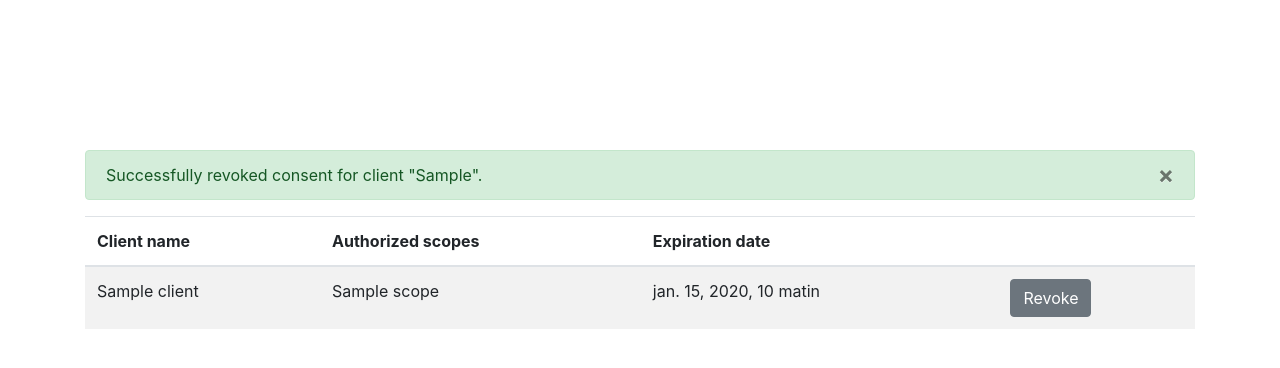
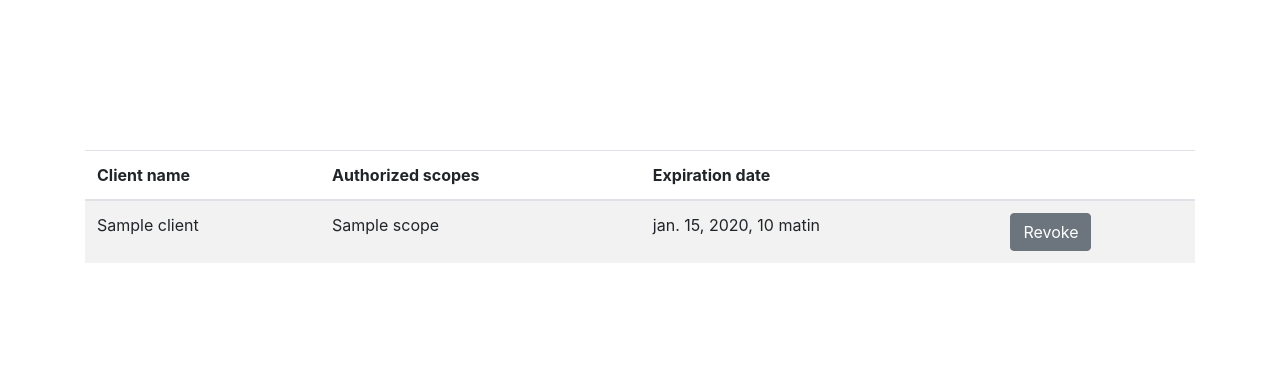
Before and after one commit to Polytechnique-org/xorgauth, a Django app: template xorgauth/templates/list_consents.html in a window 1280 px wide. Shown: the part 56-424 px from the top of the page. Run offline with Django 3.2, Linux system fonts and the light colour scheme; the template is opened without the code that fills it: most values are stand-ins (such as "Sample title", 1, 10 or a date in 2020); some libraries are stand-ins or nearby versions.

Commit message:
use django messages for list_consents

```diff
--- a/xorgauth/templates/list_consents.html
+++ b/xorgauth/templates/list_consents.html
@@ -3,22 +3,8 @@
 
 {% block content %}
 
-{% if error %}
-    <div class="alert alert-danger" role="alert">
-        <button type="button" class="close" data-dismiss="alert" aria-label="Close">
-            <span aria-hidden="true">&times;</span>
-        </button>
-        Error: {{ error }}
-    </div>
-{% endif %}
-{% if revoked_client %}
-    <div class="alert alert-success" role="alert">
-        <button type="button" class="close" data-dismiss="alert" aria-label="Close">
-            <span aria-hidden="true">&times;</span>
-        </button>
-        Successfully revoked consent for client "{{ revoked_client }}".
-    </div>
-{% endif %}
+{% bootstrap_messages %}
+
 <table class="table table-striped">
     <thead>
         <tr>
```
Also changed, not shown: xorgauth/accounts/views.py (+4 -6 lines).
